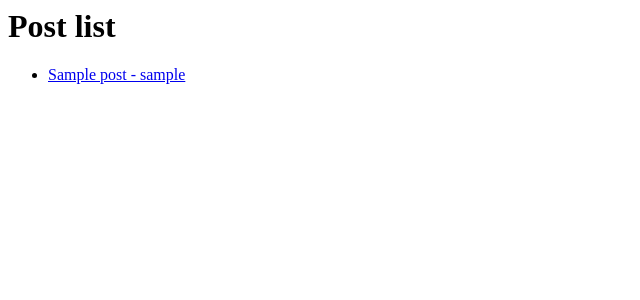
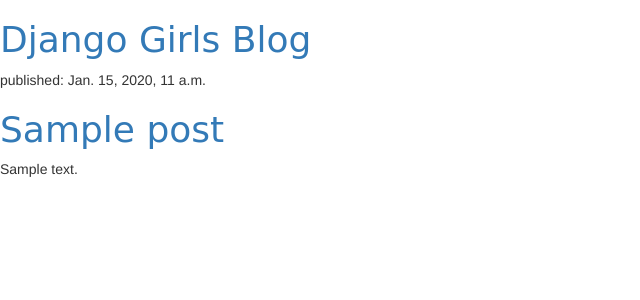
Before and after one commit to avallbona/django-girls-malaga, a Django app: page / in a window 1280 px wide. Shown: the top 300 px of the page, without its empty margins (0-640 px from the left). Run offline with Django 3.2, Linux system fonts and the light colour scheme; tables that the repository leaves empty hold one stand-in row (values such as "Sample post"); some libraries are stand-ins or nearby versions.

Commit message:
more stuff

```diff
--- /dev/null
+++ b/blog/static/blog/css/blog.css
@@ -0,0 +1,46 @@
+.page-header {
+    background-color: #ff9400;
+    margin-top: 0;
+    padding: 20px 20px 20px 40px;
+}
+
+.page-header h1, .page-header h1 a, .page-header h1 a:visited, .page-header h1 a:active {
+    color: #ffffff;
+    font-size: 36pt;
+    text-decoration: none;
+}
+
+.content {
+    margin-left: 40px;
+}
+
+h1, h2, h3, h4 {
+    font-family: 'Lobster', cursive;
+}
+
+.date {
+    color: #828282;
+}
+
+.save {
+    float: right;
+}
+
+.post-form textarea, .post-form input {
+    width: 100%;
+}
+
+.top-menu, .top-menu:hover, .top-menu:visited {
+    color: #ffffff;
+    float: right;
+    font-size: 26pt;
+    margin-right: 20px;
+}
+
+.post {
+    margin-bottom: 70px;
+}
+
+.post h1 a, .post h1 a:visited {
+    color: #000000;
+}
--- /dev/null
+++ b/blog/templates/blog/base.html
@@ -0,0 +1,18 @@
+{% load static %}
+<html>
+    <head>
+        <title>Django Girls blog</title>
+        <link rel="stylesheet" href="//maxcdn.bootstrapcdn.com/bootstrap/3.2.0/css/bootstrap.min.css">
+        <link rel="stylesheet" href="//maxcdn.bootstrapcdn.com/bootstrap/3.2.0/css/bootstrap-theme.min.css">
+        <link rel="stylesheet" href="{% static 'blog/css/blog.css' %}">
+    </head>
+    <body>
+        <div>
+            <h1><a href="/">Django Girls Blog</a></h1>
+        </div>
+
+        {% block content %}
+        {% endblock content %}
+
+    </body>
+</html>
--- a/blog/templates/blog/home.html
+++ b/blog/templates/blog/home.html
@@ -1,8 +1,11 @@
+{% extends "blog/base.html" %}
 
-
-<h1>Post list</h1>
-<ul>
-    {% for post in object_list %}
-        <li><a href="{% url 'post-detail' post.id %}">{{ post.title }} - {{ post.author }}</a></li>
-    {% endfor %}
-</ul>
+{% block content %}
+{% for post in object_list %}
+    <div>
+        <p>published: {{ post.published_date }}</p>
+        <h1><a href="{% url 'post-detail' post.id %}">{{ post.title }}</a></h1>
+        <p>{{ post.text|linebreaksbr }}</p>
+    </div>
+{% endfor %}
+{% endblock %}
--- a/mysite/urls.py
+++ b/mysite/urls.py
@@ -13,11 +13,23 @@
     1. Import the include() function: from django.urls import include, path
     2. Add a URL to urlpatterns:  path('blog/', include('blog.urls'))
 """
+from django.conf.urls import url
 from django.contrib import admin
 from django.urls import path, include
-
+from django.conf import settings
 
 urlpatterns = [
     path('', include('blog.urls')),
     path('admin/', admin.site.urls),
 ]
+
+
+if settings.DEBUG:
+    # import debug_toolbar
+    from django.views import static
+    urlpatterns += [
+        url(r'^media/(?P<path>.*)$', static.serve, {'document_root': settings.MEDIA_ROOT}),
+        url(r'^static/(?P<path>.*)$', static.serve, {'document_root': settings.STATIC_ROOT}),
+    ]
+
+    # urlpatterns = [url(r'^__debug__/', include(debug_toolbar.urls))] + urlpatterns
```
